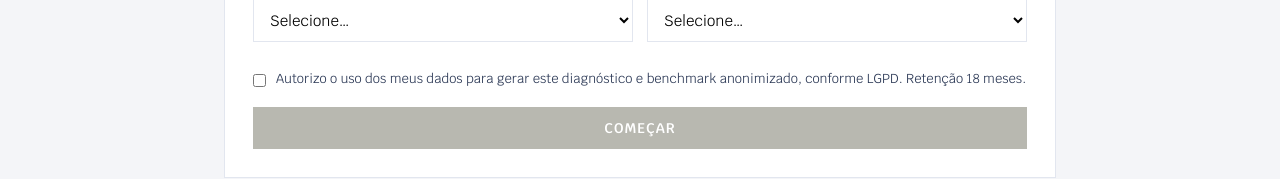
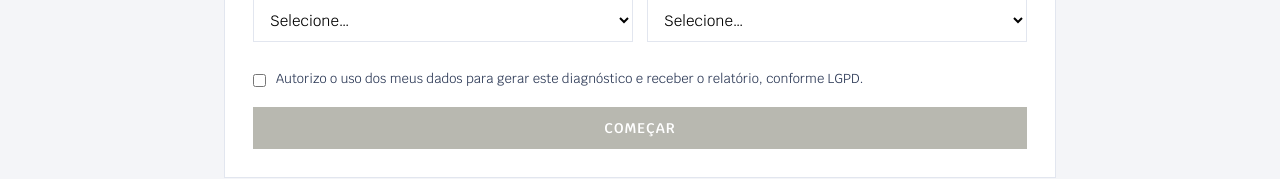
Before and after one commit to miriam-ship-it/ibmec-assessment, a plain HTML site: page frontend/index.html in a window 1280 px wide. Both pictures are taken after a click on the button "INICIAR DIAGNÓSTICO". Shown: the part 466-645 px from the top of the page. Drawn offline with Linux system fonts and the light colour scheme; a script that the page names is missing.

Commit message:
fix: copy LGPD enxuto (remove menção a benchmark)

```diff
--- a/frontend/index.html
+++ b/frontend/index.html
@@ -427,7 +427,7 @@ window.__createSupabaseClient = createClient;
         </select>
       </div>
     </div>
-    <div class="checkbox-row"><input type="checkbox" id="f-lgpd"><label for="f-lgpd">Autorizo o uso dos meus dados para gerar este diagnóstico e benchmark anonimizado, conforme LGPD. Retenção 18 meses.</label></div>
+    <div class="checkbox-row"><input type="checkbox" id="f-lgpd"><label for="f-lgpd">Autorizo o uso dos meus dados para gerar este diagnóstico e receber o relatório, conforme LGPD.</label></div>
     <button class="btn" id="btn-start" onclick="startAssessment()" disabled>Começar</button>
   </div>
 </div>
```
